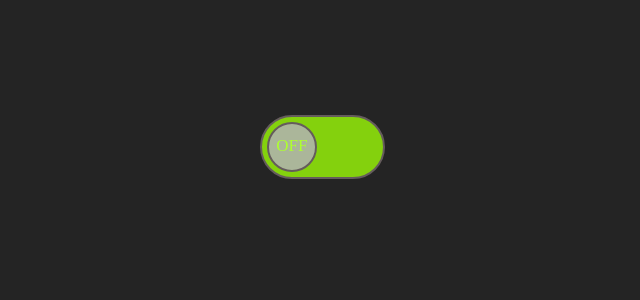
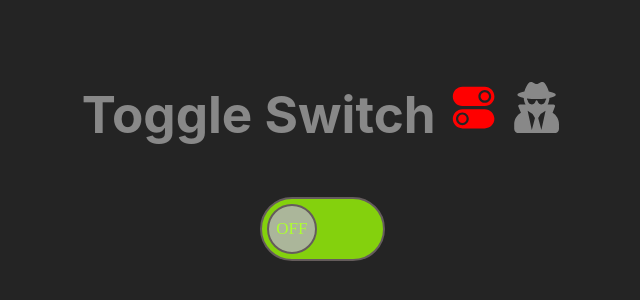
Before and after one commit to MznAarik/react-my-app, a React (Vite) app: page / in a window 1280 px wide. Shown: the part 250-550 px from the top of the page, without its empty margins (318-958 px from the left). Built offline with nearby package versions, Linux system fonts and the light colour scheme.

Commit message:
component to include icons from react-icons

```diff
--- a/package.json
+++ b/package.json
@@ -12,8 +12,10 @@
   "dependencies": {
     "@mantine/core": "^7.17.4",
     "@mantine/hooks": "^7.17.4",
+    "framer-motion": "^12.7.3",
     "react": "^19.1.0",
-    "react-dom": "^19.1.0"
+    "react-dom": "^19.1.0",
+    "react-icons": "^5.5.0"
   },
   "devDependencies": {
     "@eslint/js": "^9.24.0",
--- a/src/components/projects/ToggleSwitch/ToggleSwitch.jsx
+++ b/src/components/projects/ToggleSwitch/ToggleSwitch.jsx
@@ -1,4 +1,6 @@
 import { useState } from "react"
+import { IoIosSwitch } from "react-icons/io";
+import { FaUserSecret } from "react-icons/fa";
 import "./ToggleSwitch.css"
 
 export const ToggleSwitch = () => {
@@ -11,11 +13,14 @@ export const ToggleSwitch = () => {
     const checkToggle = isToggle ? "on" : "off";
     return (
         <>
-            <div className="toggle-switch" style={{ backgroundColor: isToggle ? "rgb(153 9 9)" : "#84d10d" }} onClick={handleToggleSwitch}>
+            <h1>Toggle Switch <IoIosSwitch style={{ color: "red" }} /> <FaUserSecret /></h1>
+            <div className="toggle-switch" style={{
+                backgroundColor: isToggle ? "red" : "#84d10d"
+            }} onClick={handleToggleSwitch}>
                 <div className={`switch ${checkToggle}`}>
                     <span className="switch-state"> {checkIsOn}</span>
                 </div>
-            </div>
+            </div >
         </>
     )
 }
```
Also changed, not shown: 2 other files (tests, documents, lock files or other folders).
